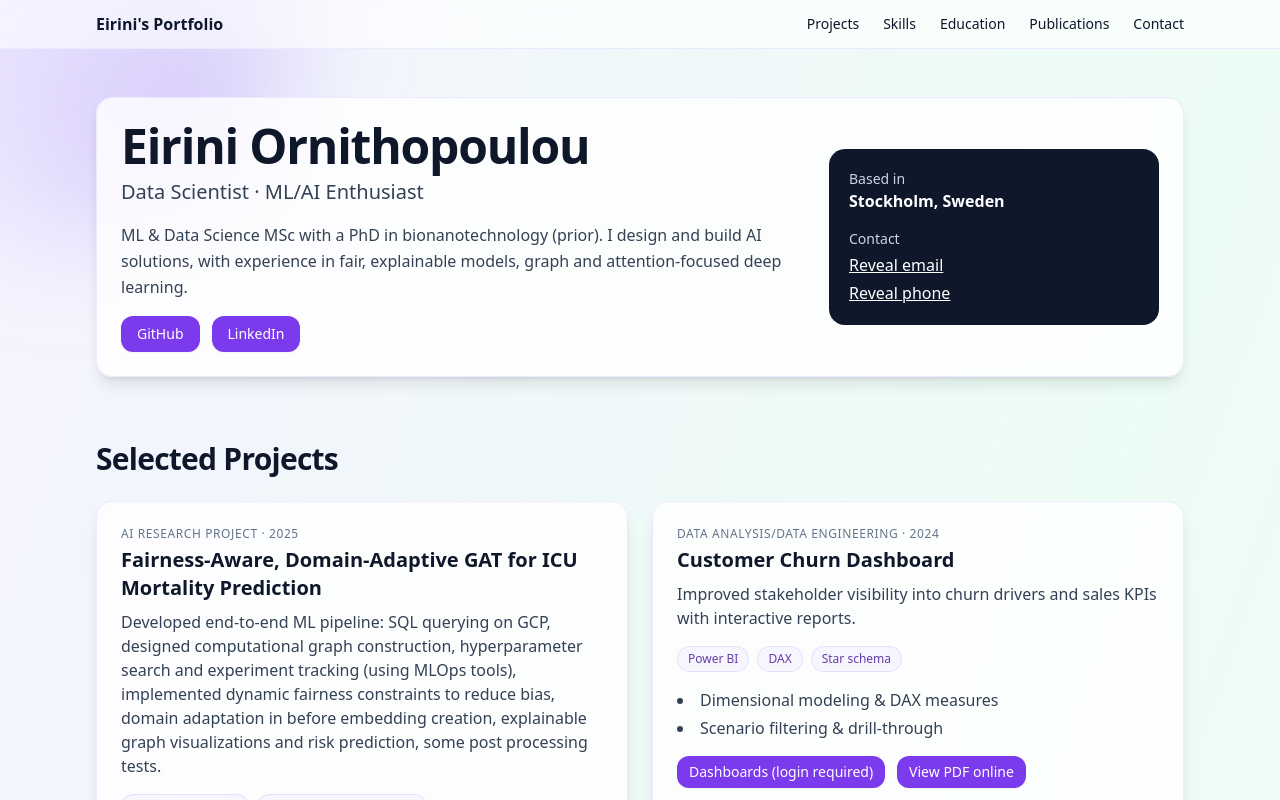
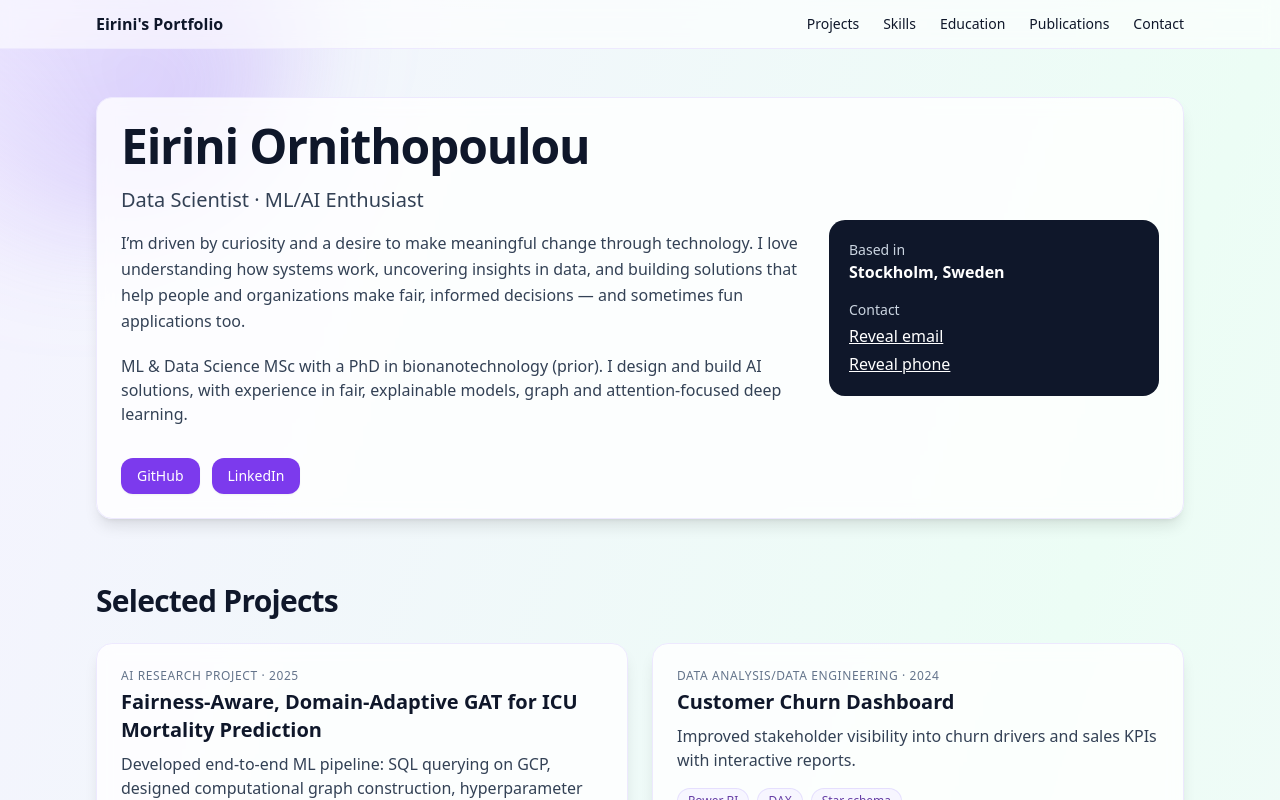
Before and after one commit to EiriniOr/eirini-portfolio, a React (Vite) app: page / in a window 1280 px wide. Shown: the top 800 px of the page. Built offline with nearby package versions, Linux system fonts and the light colour scheme.

Commit message:
Changed intro added photo

```diff
--- a/src/App.jsx
+++ b/src/App.jsx
@@ -257,7 +257,7 @@ export default function Portfolio() {
       {/* HERO */}
       <section id="top" className="max-w-6xl mx-auto px-5 md:px-8 pt-12 pb-6">
         <div className={`${card} grid md:grid-cols-3 gap-6 items-center`}>
-          <div className="md:col-span-2">
+          <div className="md:col-span-2 flex flex-col gap-4">
             <motion.h1
               initial={{ opacity: 0, y: 10 }}
               animate={{ opacity: 1, y: 0 }}
@@ -265,14 +265,24 @@ export default function Portfolio() {
             >
               {PROFILE.name}
             </motion.h1>
-            <p className="mt-2 text-lg md:text-xl text-slate-700">{PROFILE.title}</p>
-            <p className="mt-4 leading-relaxed text-slate-700">{PROFILE.blurb}</p>
+            <p className="text-lg md:text-xl text-slate-700">{PROFILE.title}</p>
+
+            {/* Personal introduction */}
+            <p className="leading-relaxed text-slate-700">
+              I’m driven by curiosity and a desire to make meaningful change through technology.
+              I love understanding how systems work, uncovering insights in data, and building
+              solutions that help people and organizations make fair, informed decisions —
+              and sometimes fun applications too.
+            </p>
+
+            <p className="mt-1 text-slate-700">{PROFILE.blurb}</p>
+
             <div className="mt-4 flex flex-wrap gap-3">
               <motion.a
                 whileHover={{ y: -1, scale: 1.015 }}
                 whileTap={{ scale: 0.985 }}
                 transition={{ type: "tween", duration: 0.12, ease: "easeOut" }}
-                          className={btn}  // or btnSm
+                className={btn}
                 href={PROFILE.links.github}
                 target="_blank"
                 rel="noreferrer"
@@ -284,16 +294,16 @@ export default function Portfolio() {
                 whileHover={{ y: -1, scale: 1.015 }}
                 whileTap={{ scale: 0.985 }}
                 transition={{ type: "tween", duration: 0.12, ease: "easeOut" }}
-                          className={btn}  // or btnSm
+                className={btn}
                 href={PROFILE.links.linkedin}
                 target="_blank"
                 rel="noreferrer"
               >
                 LinkedIn
               </motion.a>
+            </div>
 
 
-            </div>
           </div>
           <div>
             <div className="rounded-2xl bg-slate-900 text-white p-5">
```
Also changed, not shown: public/photo/rena.jpg (added), 1 other file (tests, documents, lock files or other folders). Lines whose indentation alone changed are shown as unchanged.
